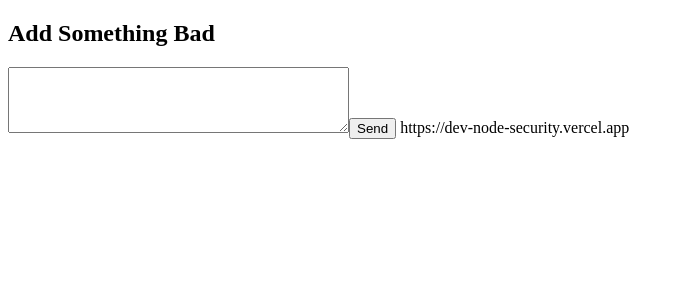
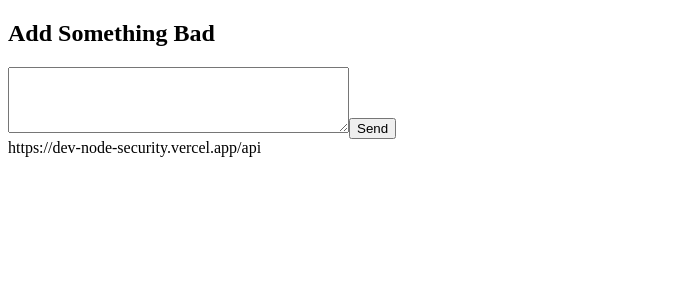
Before and after one commit to ddotx/dev-security-front-ng, an Angular app: page / in a window 1280 px wide. Shown: the top 300 px of the page, without its empty margins (0-684 px from the left). Built offline with nearby package versions, Linux system fonts and the light colour scheme.

Commit message:
update api path

```diff
--- a/src/app/app.component.html
+++ b/src/app/app.component.html
@@ -1,4 +1,4 @@
 <h2>Add Something Bad</h2>
 <textarea #input cols="40" rows="4"></textarea>
 <button (click)="submitForm()">Send</button>
-{{API_URL}}
+<div>{{API_URL}}</div>
--- a/src/app/app.component.ts
+++ b/src/app/app.component.ts
@@ -10,7 +10,7 @@ export class AppComponent {
 
   title = 'security-node';
   // readonly API_URL = 'http://localhost:3000'
-  API_URL = 'https://dev-node-security.vercel.app'
+  API_URL = 'https://dev-node-security.vercel.app/api'
   // API_URL = 'https://test.salesforce.com/servlet/servlet.WebToLead?encoding=UTF-8'
   @ViewChild('input') inputData: ElementRef
 
```
Also changed, not shown: 1 other file (tests, documents, lock files or other folders).
